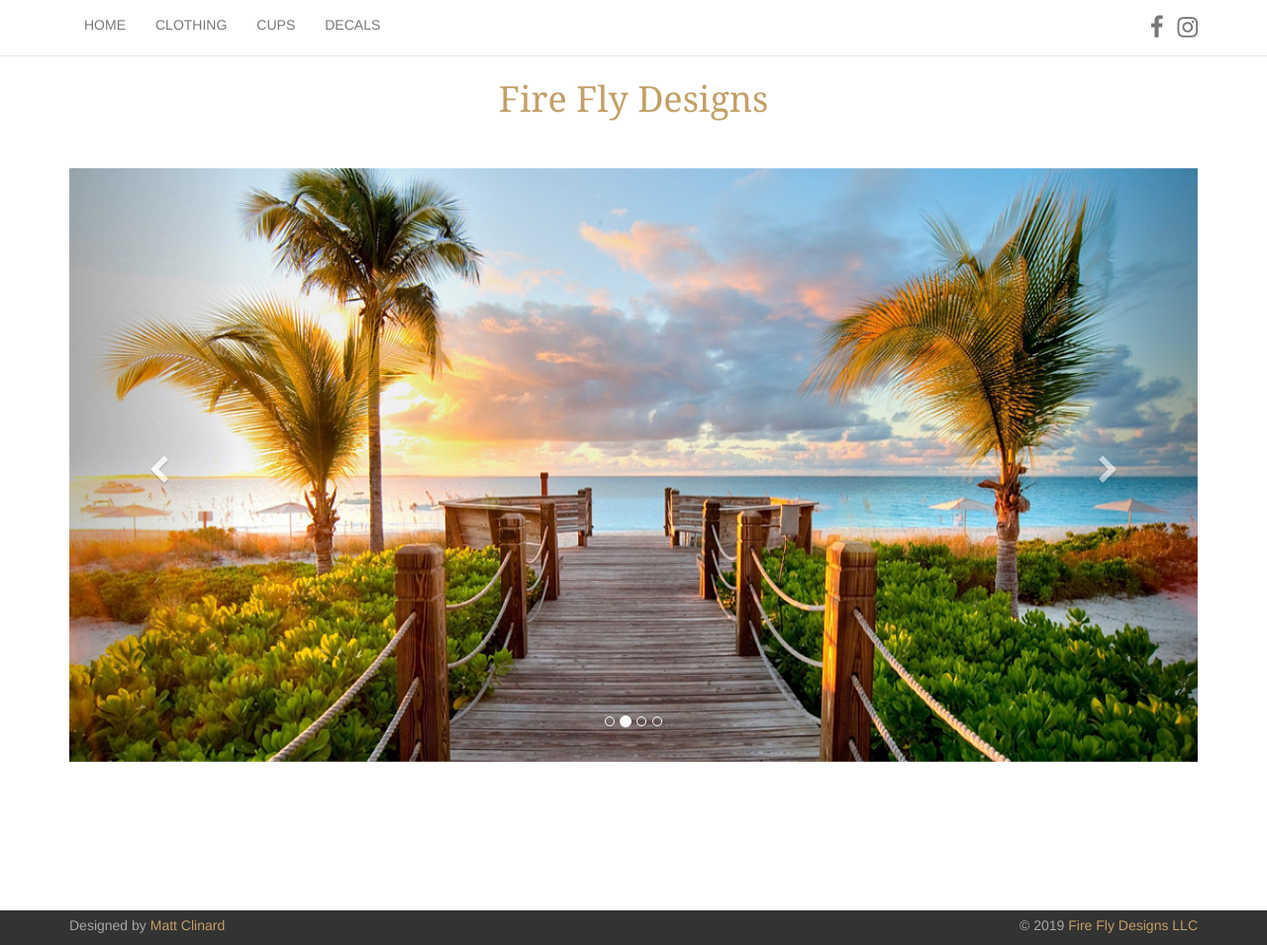
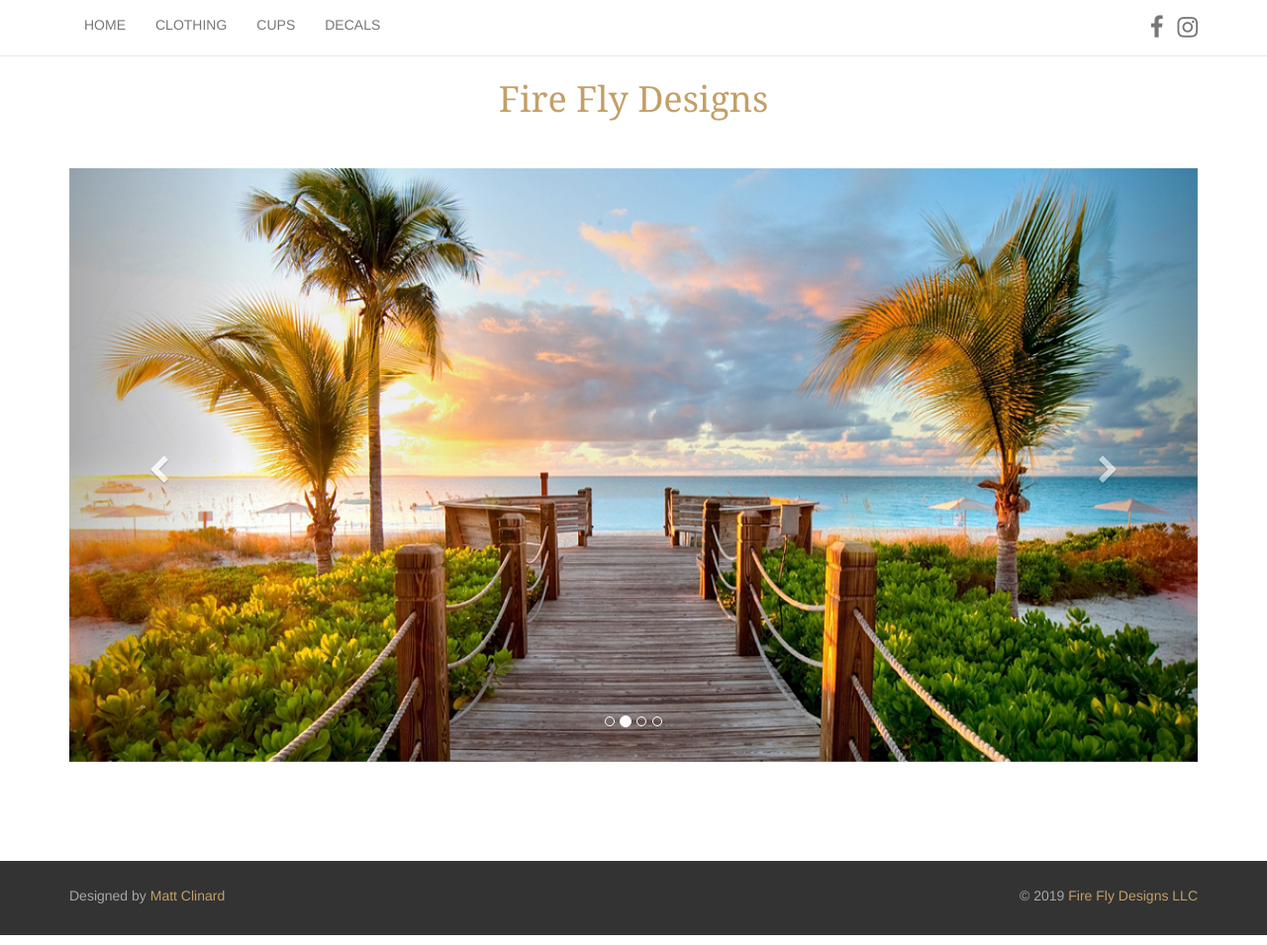
Before and after one commit to fireflydesigns/fireflydesigns.github.io, a Jekyll site: the page built from index.html, in a window 1280 px wide and 955 px high. Shown: the whole window at 99% size. Built offline with Jekyll 4.4.1, drawn with Linux system fonts in a browser that asks for light colours; the list of posts is cut into pages by our own code.

Commit message:
feat: Made footer a bit bigger

```diff
--- a/styles/css/ffd.css
+++ b/styles/css/ffd.css
@@ -25,6 +25,11 @@
 
 .footer{
 	background: #333;
+	position: relative;
+  margin-top: -75px; /* negative value of footer height */
+  height: 75px;
+  clear:both;
+  padding-top:20px;
 }
 
 h1, h2, h3, h4, h5, h6 {
@@ -272,7 +277,9 @@ a.comments {
 
 @media (max-width: 539px) {
 	.tag-post-list { margin-left: 0; }
-	.bottom-space { margin-bottom: 85px; }
+	.bottom-space {
+		margin-bottom: 85px;
+		}
 }
 
 @media (max-width: 411px) {
@@ -280,7 +287,7 @@ a.comments {
 }
 
 @media (max-width: 375px) {
-	.bottom-space { margin-bottom: 132px; }
+	.bottom-space { margin-bottom: 145px; }
 }
 
 .tags-expo-list {
@@ -387,6 +394,8 @@ a.comments {
 	.slider-title { top: 30%; padding-top: 30px; bottom: 25%; }
 }
 
+@media (max-width)
+
 .post-date-large {
 	font-size: 16px;
 	font-style: italic;
```
